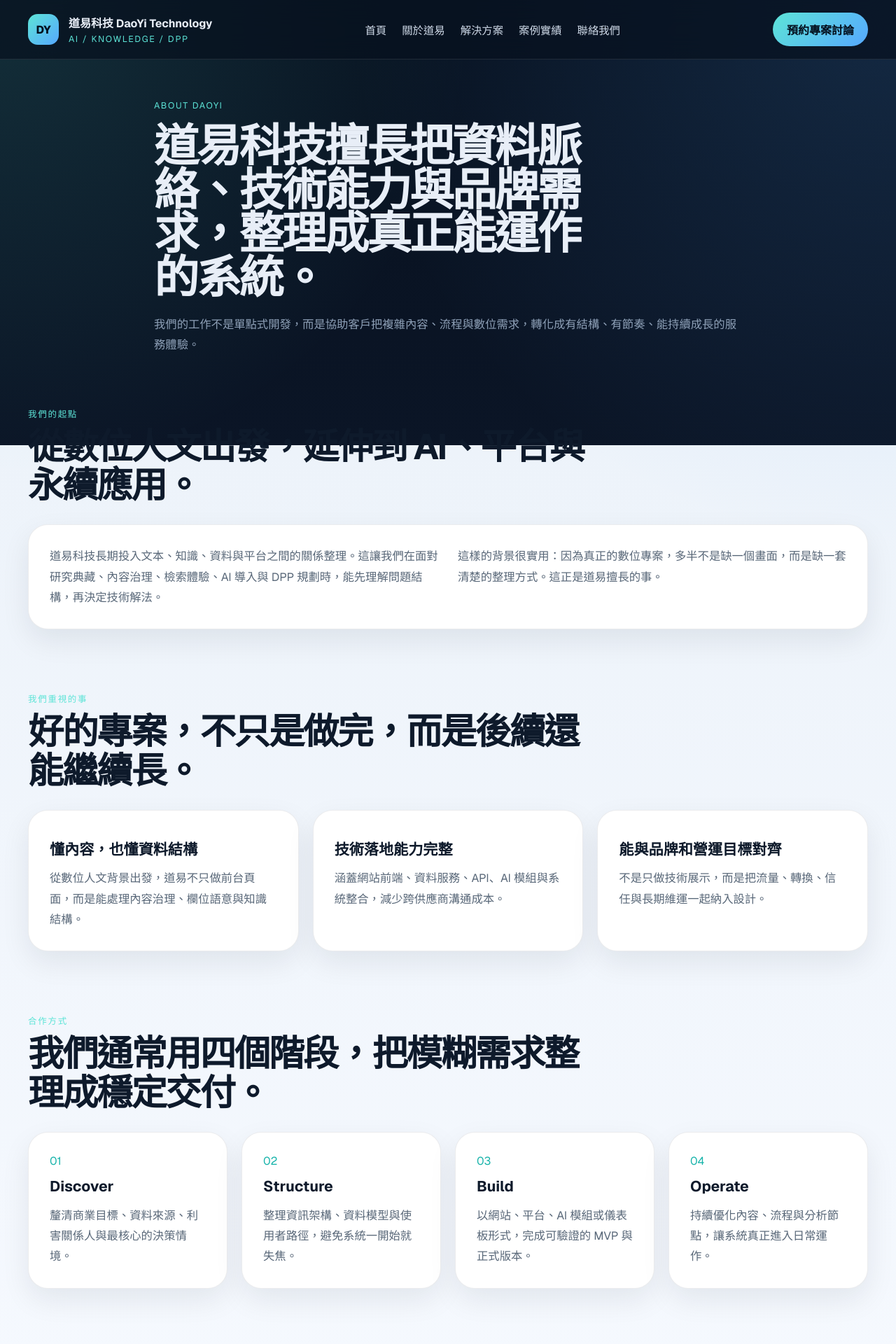
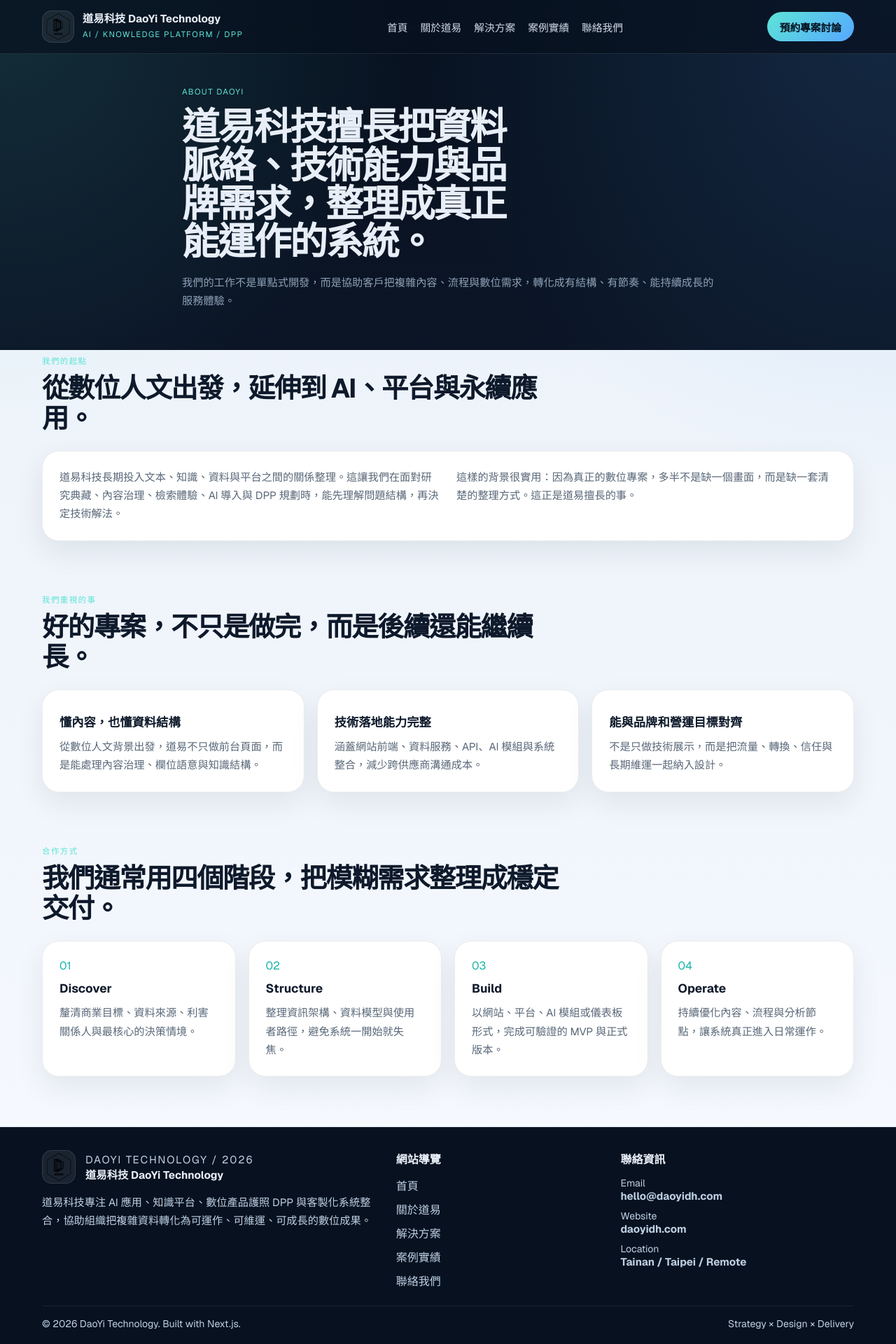
Before and after one commit to yangyen1977-wq/daoyi-website-2026, a Next.js app: page /about in a window 1280 px wide. Shown: the top 1920 px of the page at 70% size. Built offline with nearby package versions, Linux system fonts and the light colour scheme.

Commit message:
Polish typography, logo integration, and RWD

```diff
--- a/src/app/globals.css
+++ b/src/app/globals.css
@@ -35,7 +35,7 @@ body {
   background:
     radial-gradient(circle at top left, rgba(93, 228, 215, 0.14), transparent 26%),
     radial-gradient(circle at top right, rgba(86, 168, 255, 0.16), transparent 30%),
-    linear-gradient(180deg, #07111f 0%, #0b1526 28%, #edf3fa 28%, #f7faff 100%);
+    linear-gradient(180deg, #07111f 0%, #0b1526 26%, #edf3fa 26%, #f7faff 100%);
   color: var(--text);
   font-family: var(--font-geist-sans), Arial, Helvetica, sans-serif;
   -webkit-font-smoothing: antialiased;
@@ -67,12 +67,12 @@ a:hover {
 }
 
 .shell {
-  width: min(1200px, calc(100% - 40px));
+  width: min(1160px, calc(100% - 48px));
   margin: 0 auto;
 }
 
 .narrow {
-  width: min(840px, calc(100% - 40px));
+  width: min(760px, calc(100% - 48px));
 }
 
 .site-header {
@@ -85,34 +85,43 @@ a:hover {
 }
 
 .site-header-inner {
-  min-height: 84px;
+  min-height: 76px;
   display: flex;
   align-items: center;
   justify-content: space-between;
-  gap: 24px;
+  gap: 22px;
 }
 
 .brand-mark {
   display: inline-flex;
   align-items: center;
-  gap: 14px;
+  gap: 12px;
+  min-width: 0;
 }
 
-.brand-mark-badge {
-  width: 44px;
-  height: 44px;
+.brand-mark-logoWrap {
+  width: 46px;
+  height: 46px;
   display: grid;
   place-items: center;
   border-radius: 14px;
-  background: linear-gradient(135deg, var(--primary), var(--primary-strong));
-  color: #04111f;
-  font-weight: 800;
+  background: rgba(255, 255, 255, 0.08);
+  border: 1px solid rgba(255, 255, 255, 0.1);
+  overflow: hidden;
+  flex-shrink: 0;
+}
+
+.brand-mark-logo {
+  width: 100%;
+  height: 100%;
+  object-fit: contain;
 }
 
 .brand-mark strong,
 .footer-brand h2 {
   display: block;
-  font-size: 1rem;
+  font-size: 0.96rem;
+  line-height: 1.3;
 }
 
 .brand-mark small,
@@ -121,20 +130,20 @@ a:hover {
 .section-eyebrow,
 .hero-eyebrow {
   color: var(--primary);
-  letter-spacing: 0.14em;
+  letter-spacing: 0.12em;
   text-transform: uppercase;
-  font-size: 0.78rem;
+  font-size: 0.72rem;
 }
 
 .site-nav {
   display: flex;
   align-items: center;
-  gap: 22px;
+  gap: 18px;
   color: #cfdae8;
 }
 
 .site-nav a {
-  font-size: 0.96rem;
+  font-size: 0.92rem;
 }
 
 .header-cta,
@@ -143,10 +152,11 @@ a:hover {
   display: inline-flex;
   align-items: center;
   justify-content: center;
-  min-height: 48px;
-  padding: 0 20px;
+  min-height: 42px;
+  padding: 0 18px;
   border-radius: 999px;
   font-weight: 600;
+  font-size: 0.92rem;
 }
 
 .header-cta,
@@ -163,28 +173,28 @@ a:hover {
 
 .hero-section,
 .subpage-hero {
-  padding: 54px 0 72px;
+  padding: 42px 0 60px;
 }
 
 .hero-grid {
   display: grid;
-  grid-template-columns: 1.2fr 0.9fr;
-  gap: 30px;
+  grid-template-columns: 1.15fr 0.85fr;
+  gap: 28px;
   align-items: end;
 }
 
 .hero-copy h1,
 .subpage-hero h1 {
-  margin: 18px 0 20px;
-  font-size: clamp(3rem, 6vw, 5.6rem);
-  line-height: 0.98;
-  letter-spacing: -0.05em;
-  max-width: 11ch;
+  margin: 14px 0 18px;
+  font-size: clamp(2.2rem, 4.7vw, 4.2rem);
+  line-height: 1.02;
+  letter-spacing: -0.045em;
+  max-width: 12ch;
 }
 
 .subpage-hero h1 {
-  max-width: 14ch;
-  font-size: clamp(2.6rem, 5vw, 4.5rem);
+  max-width: 13ch;
+  font-size: clamp(2rem, 4.2vw, 3.5rem);
 }
 
 .hero-copy p,
@@ -197,36 +207,36 @@ a:hover {
 .contact-callout p,
 .cta-panel p {
   color: var(--text-muted);
-  line-height: 1.8;
-  font-size: 1.02rem;
+  line-height: 1.72;
+  font-size: 0.95rem;
 }
 
 .hero-actions {
   display: flex;
-  gap: 14px;
+  gap: 12px;
   flex-wrap: wrap;
-  margin-top: 28px;
+  margin-top: 24px;
 }
 
 .hero-tags {
   display: flex;
-  gap: 12px;
+  gap: 10px;
   flex-wrap: wrap;
-  margin-top: 26px;
+  margin-top: 22px;
 }
 
 .hero-tags span {
-  padding: 10px 14px;
+  padding: 8px 12px;
   border-radius: 999px;
   border: 1px solid rgba(255, 255, 255, 0.1);
   background: rgba(255, 255, 255, 0.05);
   color: #deebf9;
-  font-size: 0.95rem;
+  font-size: 0.88rem;
 }
 
 .hero-panel {
-  padding: 24px;
-  border-radius: 30px;
+  padding: 20px;
+  border-radius: 24px;
   border: 1px solid var(--line);
   background: linear-gradient(180deg, rgba(255,255,255,0.08), rgba(255,255,255,0.03));
   box-shadow: var(--shadow);
@@ -239,7 +249,7 @@ a:hover {
 .cta-panel {
   background: var(--surface-solid);
   color: var(--text-dark);
-  border-radius: 28px;
+  border-radius: 24px;
   border: 1px solid var(--line-dark);
   box-shadow: 0 16px 40px rgba(12, 22, 36, 0.08);
 }
@@ -248,7 +258,12 @@ a:hover {
   background: rgba(7, 17, 31, 0.56);
   color: var(--text);
   border: 1px solid rgba(255,255,255,0.08);
-  padding: 22px;
+  padding: 18px;
+}
+
+.hero-panel-card strong {
+  font-size: 0.98rem;
+  line-height: 1.55;
 }
 
 .hero-panel-card p {
@@ -262,30 +277,30 @@ a:hover {
 .stats-grid,
 .card-grid {
   display: grid;
-  gap: 20px;
+  gap: 18px;
 }
 
 .stats-grid {
-  margin-top: 18px;
+  margin-top: 16px;
   grid-template-columns: repeat(2, minmax(0, 1fr));
 }
 
 .section-block {
-  padding: 0 0 88px;
+  padding: 0 0 72px;
 }
 
 .section-heading {
   color: var(--text-dark);
-  max-width: 820px;
-  margin-bottom: 28px;
+  max-width: 760px;
+  margin-bottom: 24px;
 }
 
 .section-heading h2,
 .cta-panel h2 {
-  font-size: clamp(2rem, 4vw, 3.5rem);
-  line-height: 1.08;
+  font-size: clamp(1.65rem, 3vw, 2.7rem);
+  line-height: 1.14;
   letter-spacing: -0.04em;
-  margin-top: 10px;
+  margin-top: 8px;
 }
 
 .section-heading p,
@@ -300,14 +315,14 @@ a:hover {
 .two-column {
   display: grid;
   grid-template-columns: repeat(2, minmax(0, 1fr));
-  gap: 28px;
+  gap: 24px;
 }
 
 .feature-surface,
 .stack-item,
 .card,
 .cta-panel {
-  padding: 30px;
+  padding: 24px;
 }
 
 .three-up {
@@ -320,27 +335,29 @@ a:hover {
 
 .card h3,
 .stack-item h3 {
-  font-size: 1.32rem;
-  line-height: 1.35;
-  margin: 12px 0;
+  font-size: 1.08rem;
+  line-height: 1.4;
+  margin: 10px 0;
 }
 
 .case-card strong,
 .contact-callout strong {
   display: block;
-  margin-top: 18px;
-  line-height: 1.7;
+  margin-top: 14px;
+  line-height: 1.65;
+  font-size: 0.95rem;
 }
 
 .bullet-list {
   list-style: none;
   display: grid;
-  gap: 14px;
+  gap: 12px;
 }
 
 .bullet-list li {
   color: var(--text-body);
-  line-height: 1.7;
+  line-height: 1.65;
+  font-size: 0.94rem;
 }
 
 .bullet-list li::before {
@@ -350,7 +367,7 @@ a:hover {
 }
 
 .compact {
-  margin-top: 18px;
+  margin-top: 16px;
 }
 
 .step-index,
@@ -360,38 +377,38 @@ a:hover {
 
 .stack-list {
   display: grid;
-  gap: 18px;
+  gap: 16px;
 }
 
 .stack-item {
   display: grid;
-  gap: 20px;
+  gap: 18px;
 }
 
 .cta-band {
-  padding-bottom: 96px;
+  padding-bottom: 88px;
 }
 
 .cta-panel {
   display: grid;
   grid-template-columns: 1.2fr 0.8fr;
-  gap: 24px;
+  gap: 20px;
   align-items: center;
 }
 
 .inline-button {
-  margin-top: 18px;
+  margin-top: 16px;
 }
 
 .contact-callout {
-  padding: 24px;
-  border-radius: 24px;
+  padding: 22px;
+  border-radius: 20px;
   background: linear-gradient(180deg, #f5fbff, #eef6ff);
   border: 1px solid rgba(86, 168, 255, 0.16);
 }
 
 .site-footer {
-  padding: 36px 0 28px;
+  padding: 32px 0 24px;
   background: #07111f;
   border-top: 1px solid var(--line);
 }
@@ -399,7 +416,19 @@ a:hover {
 .footer-grid {
   display: grid;
   grid-template-columns: 1.3fr 0.8fr 0.9fr;
-  gap: 28px;
+  gap: 24px;
+}
+
+.footer-brand-head {
+  display: flex;
+  align-items: center;
+  gap: 14px;
+  margin-bottom: 14px;
+}
+
+.footer-logoWrap {
+  width: 48px;
+  height: 48px;
 }
 
 .footer-brand p,
@@ -409,13 +438,14 @@ a:hover {
 }
 
 .site-footer h3 {
-  margin-bottom: 16px;
+  margin-bottom: 14px;
+  font-size: 1rem;
 }
 
 .footer-list {
   list-style: none;
   display: grid;
-  gap: 12px;
+  gap: 10px;
 }
 
 .footer-list strong,
@@ -423,17 +453,32 @@ a:hover {
   display: block;
 }
 
+.footer-list strong {
+  font-size: 0.95rem;
+}
+
+.footer-list span,
 .footer-bottom {
-  margin-top: 28px;
-  padding-top: 18px;
+  font-size: 0.88rem;
+}
+
+.footer-bottom {
+  margin-top: 24px;
+  padding-top: 16px;
   border-top: 1px solid rgba(255,255,255,0.08);
   display: flex;
   justify-content: space-between;
   gap: 16px;
-  font-size: 0.92rem;
 }
 
-@media (max-width: 1040px) {
+@media (max-width: 1100px) {
+  .site-header-inner {
+    display: grid;
+    grid-template-columns: 1fr;
+    padding: 14px 0;
+    justify-items: start;
+  }
+
   .hero-grid,
   .two-column,
   .three-up,
@@ -443,6 +488,10 @@ a:hover {
   .stack-item {
     grid-template-columns: 1fr;
   }
+
+  .header-cta {
+    display: none;
+  }
 }
 
 @media (max-width: 760px) {
@@ -451,16 +500,13 @@ a:hover {
     width: min(100% - 24px, 1200px);
   }
 
-  .site-header-inner {
-    min-height: auto;
-    padding: 16px 0;
-    align-items: flex-start;
-    flex-direction: column;
+  .site-nav {
+    flex-wrap: wrap;
+    gap: 12px;
   }
 
-  .site-nav {
-    flex-wrap: wrap;
-    gap: 14px;
+  .site-nav a {
+    font-size: 0.88rem;
   }
 
   .hero-copy h1,
@@ -468,8 +514,20 @@ a:hover {
     max-width: none;
   }
 
+  .hero-tags span {
+    font-size: 0.82rem;
+  }
+
   .stats-grid {
     grid-template-columns: 1fr;
+  }
+
+  .feature-surface,
+  .stack-item,
+  .card,
+  .cta-panel,
+  .contact-callout {
+    padding: 20px;
   }
 
   .footer-bottom {
--- a/src/components/site-footer.tsx
+++ b/src/components/site-footer.tsx
@@ -1,3 +1,4 @@
+import Image from "next/image";
 import Link from "next/link";
 import { contactChannels, navItems, siteConfig } from "@/lib/site";
 
@@ -6,8 +7,15 @@ export function SiteFooter() {
     <footer className="site-footer">
       <div className="shell footer-grid">
         <div className="footer-brand">
-          <p className="footer-eyebrow">DaoYi Technology / 2026</p>
-          <h2>{siteConfig.name}</h2>
+          <div className="footer-brand-head">
+            <span className="brand-mark-logoWrap footer-logoWrap">
+              <Image src="/assets/daoyi-logo.png" alt="DaoYi Technology logo" width={48} height={48} className="brand-mark-logo" />
+            </span>
+            <div>
+              <p className="footer-eyebrow">DaoYi Technology / 2026</p>
+              <h2>{siteConfig.name}</h2>
+            </div>
+          </div>
           <p>{siteConfig.description}</p>
         </div>
 
--- a/src/components/site-header.tsx
+++ b/src/components/site-header.tsx
@@ -1,3 +1,4 @@
+import Image from "next/image";
 import Link from "next/link";
 import { navItems, siteConfig } from "@/lib/site";
 
@@ -6,10 +7,12 @@ export function SiteHeader() {
     <header className="site-header">
       <div className="shell site-header-inner">
         <Link href="/" className="brand-mark" aria-label={siteConfig.name}>
-          <span className="brand-mark-badge">DY</span>
+          <span className="brand-mark-logoWrap">
+            <Image src="/assets/daoyi-logo.png" alt="DaoYi Technology logo" width={44} height={44} className="brand-mark-logo" priority />
+          </span>
           <span>
             <strong>{siteConfig.name}</strong>
-            <small>AI / Knowledge / DPP</small>
+            <small>AI / Knowledge Platform / DPP</small>
           </span>
         </Link>
 
--- a/src/lib/site.ts
+++ b/src/lib/site.ts
@@ -7,9 +7,9 @@ export const siteConfig = {
   email: "hello@daoyidh.com",
   phone: "+886-6-000-0000",
   location: "Tainan / Taipei / Remote",
-  heroTitle: "把複雜資料、AI 與產業需求，轉化成真正可落地的數位成果。",
+  heroTitle: "把複雜資料、AI 與產業需求，整理成真正可落地的數位成果。",
   heroDescription:
-    "從知識平台、研究資料治理到 AI 工作流程與數位產品護照，道易科技協助企業與機構打造兼具策略、設計與技術落地能力的下一代網站與系統。",
+    "從知識平台、研究資料治理到 AI 工作流程與數位產品護照，道易科技協助企業與機構打造兼具策略、設計、RWD 與技術落地能力的下一代網站與系統。",
 };
 
 export const navItems = [
```
Also changed, not shown: public/assets/daoyi-logo.png (added).
